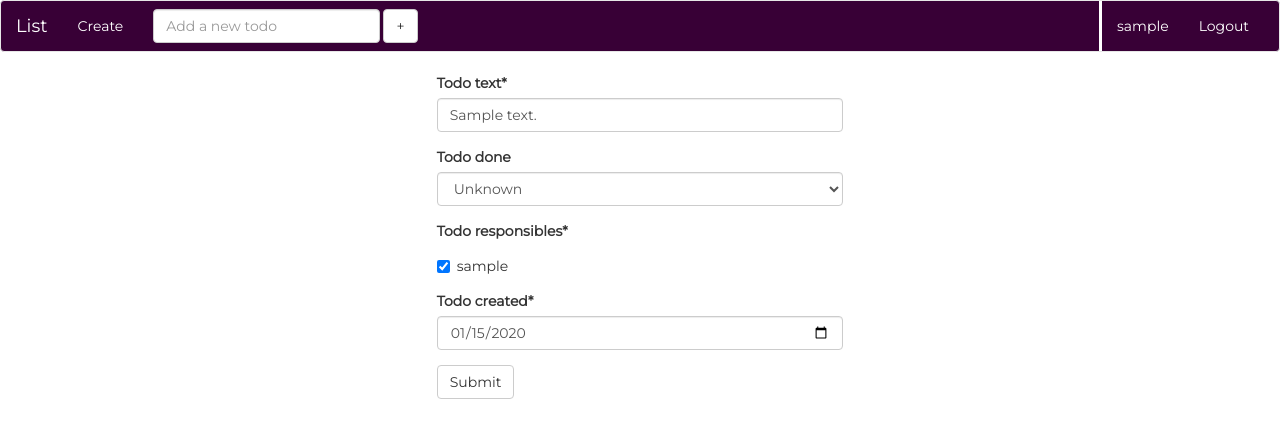
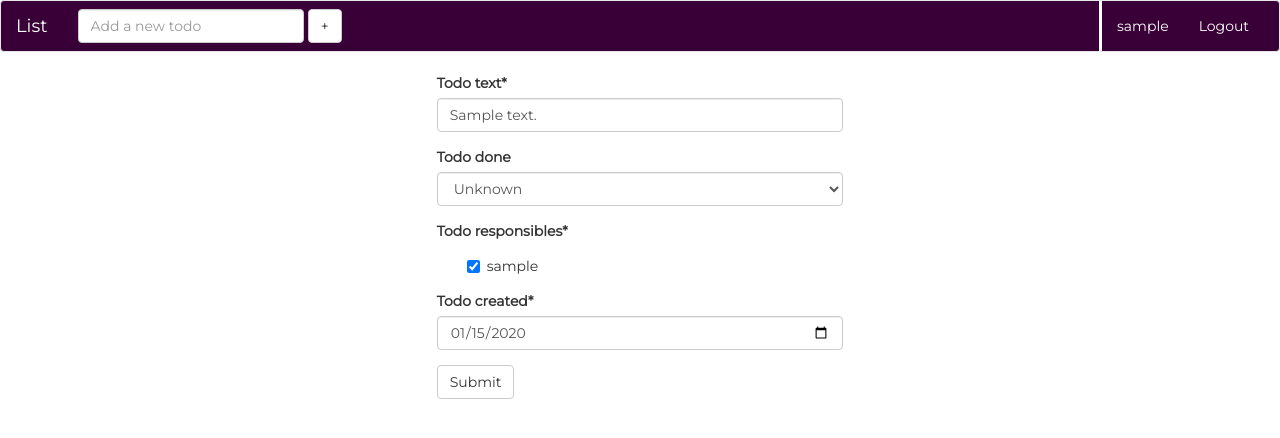
Before and after one commit to carlinhop/django-playing, a Django app: page /home/edit?id=1 in a window 1280 px wide. Shown: the top 438 px of the page. Run offline with Django 3.2, Linux system fonts and the light colour scheme; a user stored in the database is signed in; tables that the repository leaves empty hold one stand-in row (values such as "Sample post"); some libraries are stand-ins or nearby versions.

Commit message:
Minor changes

```diff
--- a/playing/playing/playing_app/static/playing_app/style.css
+++ b/playing/playing/playing_app/static/playing_app/style.css
@@ -27,7 +27,14 @@ th {color: #a2d3c2;
 
 list-group-item active {vertical-align: middle}
 
-.vertical_line {border-left:  solid white; }
+
+.vertical_line {border-left:  solid white;
+                }
+
+
+
+
+
 
 .done{text-decoration:line-through;}
 
@@ -45,3 +52,9 @@ list-group-item active {vertical-align: middle}
                   margin-right:5px;
                   display:inline-block;
 }
+
+
+.controls label{display:inline-block;
+                margin-left:30px;
+
+}
--- a/playing/playing/playing_app/templates/playing_app/todo_template.html
+++ b/playing/playing/playing_app/templates/playing_app/todo_template.html
@@ -33,11 +33,7 @@
 
     <!-- Collect the nav links, forms, and other content for toggling -->
     <div class="collapse navbar-collapse" id="bs-example-navbar-collapse-1">
-      <ul class="nav navbar-nav">
 
-        <li><a href="{% url 'create' %}">Create</a></li>
-
-      </ul>
 
       <form class="navbar-form navbar-left" action="{% url 'list' %}" method="POST">
         {% csrf_token %}
@@ -51,10 +47,10 @@
 
 
 
-      <ul class="nav navbar-nav navbar-right">
-        <li class = "vertical_line"><a href="#">{{user}}</a></li>
+        <ul class="nav navbar-nav navbar-right">
+         <li class = "vertical_line"><a href="#">{{user}}</a></li>
 
-        <li><a href="logout">Logout</a></li>
+         <li><a href="logout">Logout</a></li>
 
       </ul>
     </div><!-- /.navbar-collapse -->
@@ -126,7 +122,7 @@
       {%endif%}
 
       </td>
-      <td><form action="{% url 'delete' %}" method="POST" > <input type="hidden" name="id" value={{todo.id}}> {% csrf_token %}<button class="btn btn-default" type = "submit" >Delete</button></form></td>
+      <td><form action="{% url 'delete' %}" method="POST" > <input type="hidden" name="id" value={{todo.id}}> {% csrf_token %}<button class="btn btn-default delete" type = "submit" >Delete</button></form></td>
 
 
 
--- a/playing/playing/playing_app/urls.py
+++ b/playing/playing/playing_app/urls.py
@@ -6,7 +6,7 @@ from . import views
 urlpatterns = [
 
     url(r'^list$', views.todo_list_view, name = "list"),
-    url(r'^create$', views.todo_create, name = "create"),
+
     url(r'^edit$', views.todo_edit, name = "edit"),
     url(r'^delete',views.todo_delete, name = "delete"),
 
--- a/playing/playing/playing_app/views.py
+++ b/playing/playing/playing_app/views.py
@@ -29,7 +29,7 @@ def todo_list_view(request):
                 todo.save()
                 return redirect("list")
             else:
-                return HttpResponse("not working")
+                return redirect("list")
 
 
     else:
@@ -288,14 +288,14 @@ def todo_asignee_AJAX(request):
                 todo.todo_responsibles.add(*[user])
                 todo.save()
 
-                #data = {"users": [user.username  for user in todo_users], "todo_id" : request.POST["todo_id"]}
+
                 return HttpResponse(json.dumps([user.username  for user in todo_users]), content_type="application/json")
 
             except:
                 pass
 
         else:
-            #data = {"users": [user.username  for user in todo_users], "todo_id" : request.POST["todo_id"]}
+
             return HttpResponse(json.dumps([user.username  for user in todo_users]), content_type="application/json")
 
 
```
Also changed, not shown: playing/playing/playing_app/static/playing_app/todo_template.js (+58 -61 lines).
